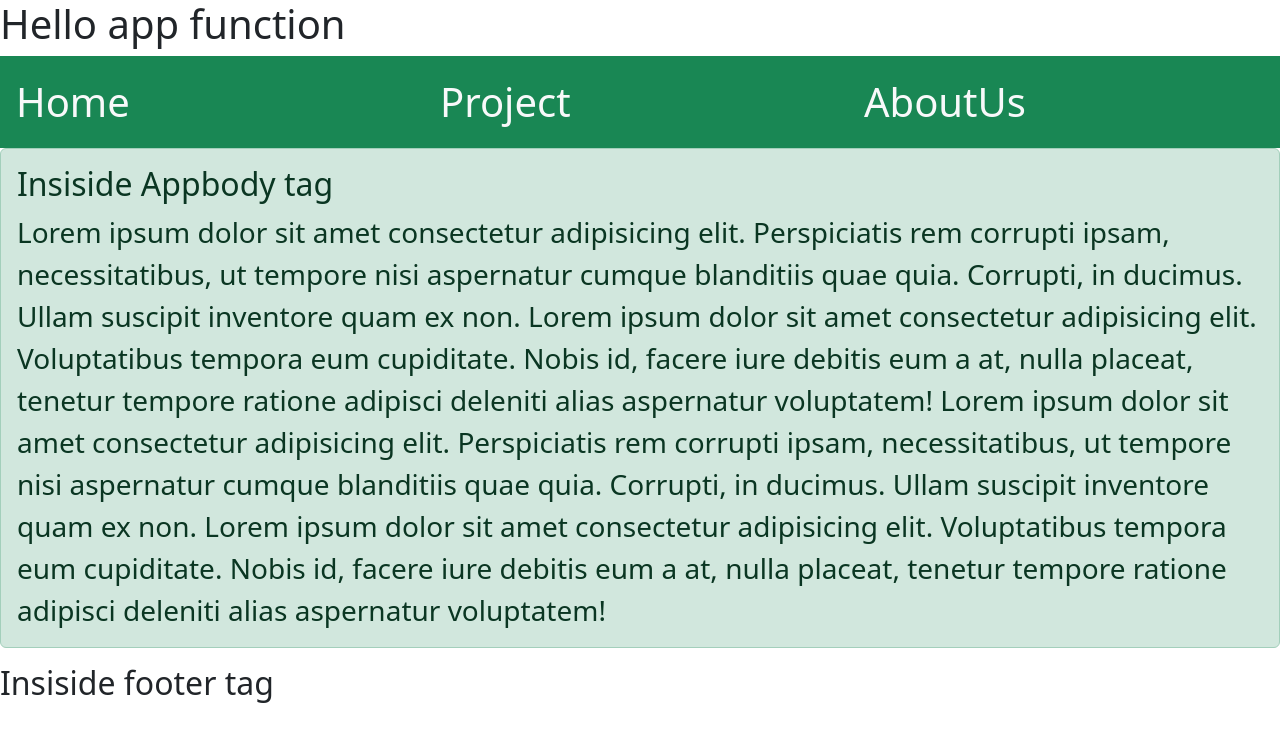
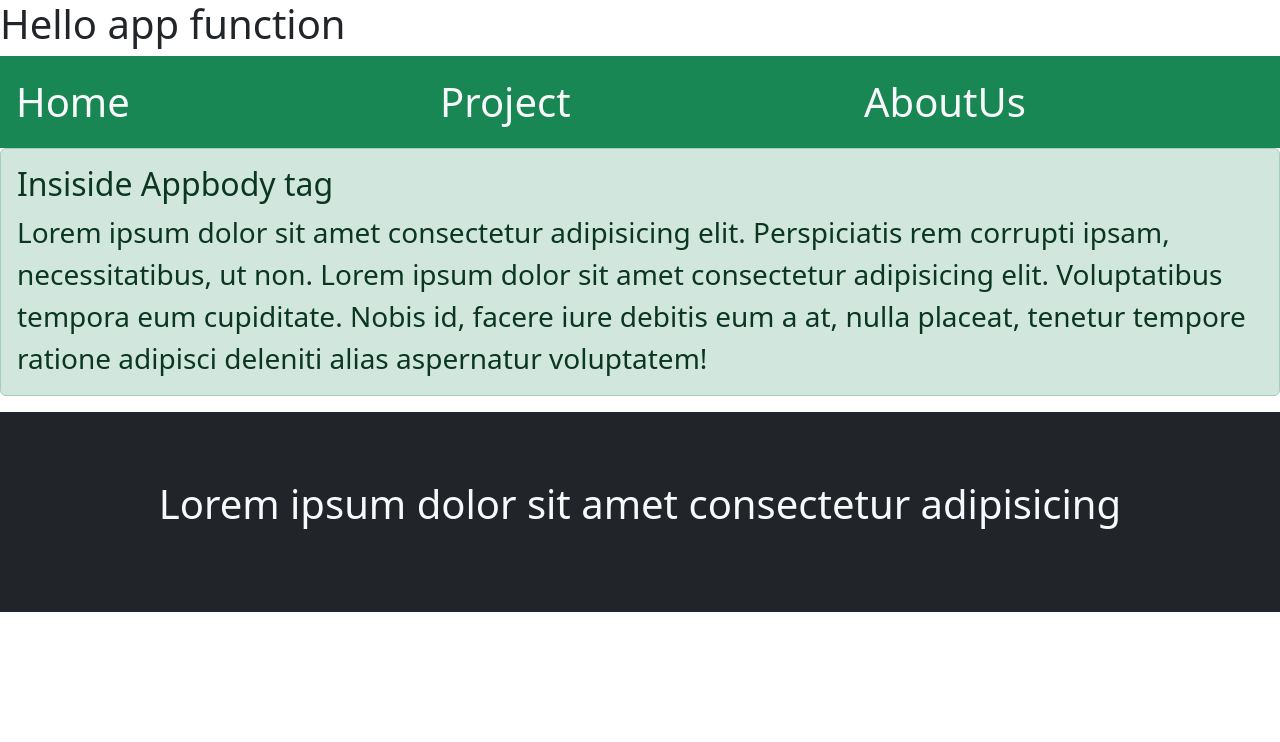
Before and after one commit to pradipgangarde05/React-23, a React (Create React App) app: page / in a window 1280 px wide. Shown: the top 742 px of the page. Built offline with nearby package versions, Linux system fonts and the light colour scheme.

Commit message:
update-footer

```diff
--- a/src/App.js
+++ b/src/App.js
@@ -11,7 +11,13 @@ function App(){
 function Appfooter(){
   return(
     <>
-    <h2>Insiside footer tag</h2>
+        <div
+    className="bg-dark text-light fs-1 d-flex justify-content-center align-items-center"
+    style={{height:"200px"}}
+    >
+      <p>Lorem ipsum dolor sit amet consectetur adipisicing </p>
+    </div>
+
     </>
   )
   }
@@ -23,15 +29,7 @@ function Appbody(){
         <h2>Insiside Appbody tag</h2>
 
         Lorem ipsum dolor sit amet consectetur adipisicing elit. Perspiciatis
-        rem corrupti ipsam, necessitatibus, ut tempore nisi aspernatur cumque
-        blanditiis quae quia. Corrupti, in ducimus. Ullam suscipit inventore
-        quam ex non. Lorem ipsum dolor sit amet consectetur adipisicing elit.
-        Voluptatibus tempora eum cupiditate. Nobis id, facere iure debitis eum a
-        at, nulla placeat, tenetur tempore ratione adipisci deleniti alias
-        aspernatur voluptatem! Lorem ipsum dolor sit amet consectetur
-        adipisicing elit. Perspiciatis rem corrupti ipsam, necessitatibus, ut
-        tempore nisi aspernatur cumque blanditiis quae quia. Corrupti, in
-        ducimus. Ullam suscipit inventore quam ex non. Lorem ipsum dolor sit
+        rem corrupti ipsam, necessitatibus, ut non. Lorem ipsum dolor sit
         amet consectetur adipisicing elit. Voluptatibus tempora eum cupiditate.
         Nobis id, facere iure debitis eum a at, nulla placeat, tenetur tempore
         ratione adipisci deleniti alias aspernatur voluptatem!
@@ -51,6 +49,7 @@ return(
 
   </>
 )
+
 }
 
 export default App;
```
